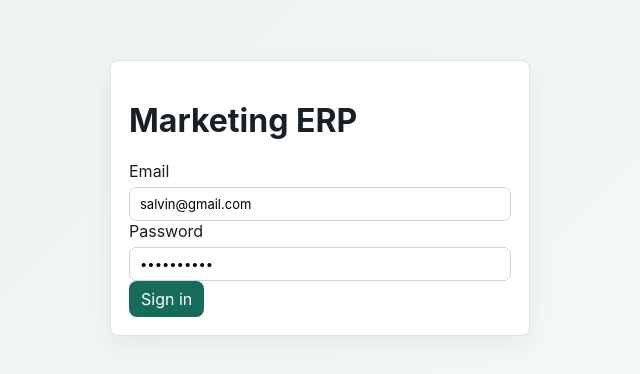
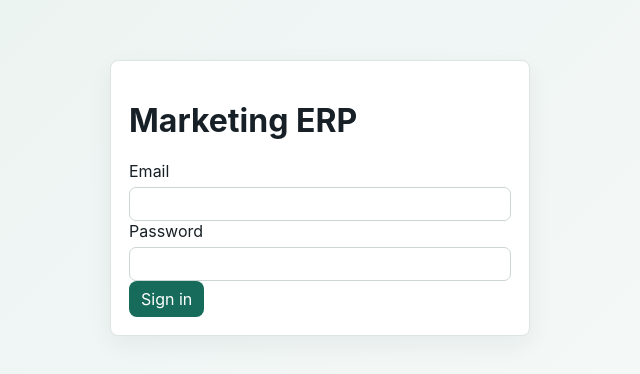
Before and after one commit to contactkgcpl-ops/Database_Management, a React (Vite) app in the folder frontend/: page / in a window 1280 px wide. Shown: the part 202-576 px from the top of the page, without its empty margins (320-960 px from the left). Built offline with nearby package versions, Linux system fonts and the light colour scheme; no server answers.

Commit message:
login pre fill

```diff
--- a/frontend/src/pages/LoginPage.jsx
+++ b/frontend/src/pages/LoginPage.jsx
@@ -3,8 +3,8 @@ import { useAuth } from "../context/AuthContext";
 
 export function LoginPage() {
   const { login } = useAuth();
-  const [email, setEmail] = useState("salvin@gmail.com");
-  const [password, setPassword] = useState("salvin@123");
+  const [email, setEmail] = useState("");
+  const [password, setPassword] = useState("");
   const [error, setError] = useState("");
 
   const submit = async (e) => {
@@ -18,10 +18,10 @@ export function LoginPage() {
 
   return (
     <main className="login">
-      <form className="panel login-box" onSubmit={submit}>
+      <form className="panel login-box" onSubmit={submit} autoComplete="off">
         <h1>Marketing ERP</h1>
-        <label>Email<input value={email} onChange={(e) => setEmail(e.target.value)} /></label>
-        <label>Password<input type="password" value={password} onChange={(e) => setPassword(e.target.value)} /></label>
+        <label>Email<input name="email" autoComplete="off" value={email} onChange={(e) => setEmail(e.target.value)} /></label>
+        <label>Password<input name="password" autoComplete="new-password" type="password" value={password} onChange={(e) => setPassword(e.target.value)} /></label>
         {error && <p className="error">{error}</p>}
         <button>Sign in</button>
       </form>
```
